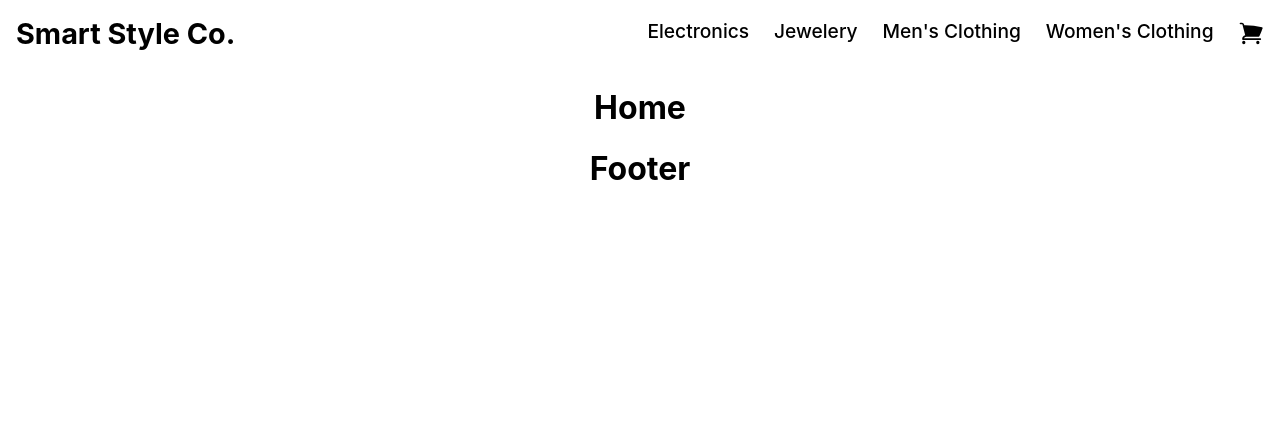
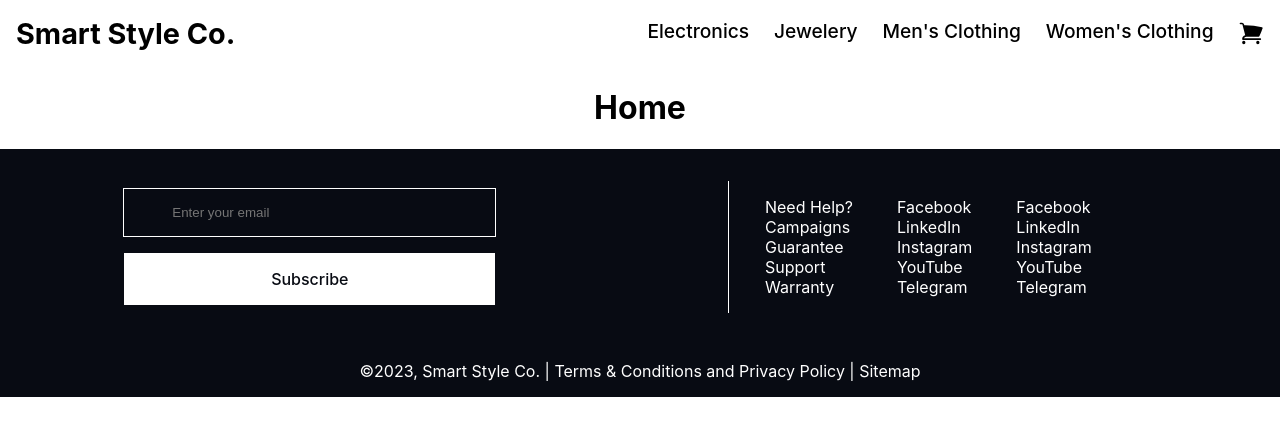
Before and after one commit to Apoorve8055/Smart-Style-Co, a React (Create React App) app: page / in a window 1280 px wide. Shown: the top 436 px of the page. Built offline with nearby package versions, Linux system fonts and the light colour scheme.

Commit message:
Footer Added!

```diff
--- a/src/components/footer/Footer.js
+++ b/src/components/footer/Footer.js
@@ -1,4 +1,47 @@
+import "./Footer.scss";
+
 const Footer = () => {
-  return <h1>Footer</h1>;
+  return (
+    <footer className="footer">
+      <div className="footer-important-links">
+        <div className="footer-subscribe">
+          <input type="text" className="input" placeholder="Enter your email" />
+          <div className="btn">Subscribe</div>
+        </div>
+        <div className="footer-list">
+          <div className="info">
+            <ul>
+              <li>Need Help?</li>
+              <li>Campaigns</li>
+              <li>Guarantee</li>
+              <li>Support</li>
+              <li>Warranty</li>
+            </ul>
+          </div>
+          <div className="social">
+            <ul>
+              <li>Facebook</li>
+              <li>LinkedIn</li>
+              <li>Instagram</li>
+              <li>YouTube</li>
+              <li>Telegram</li>
+            </ul>
+          </div>
+          <div className="useful">
+            <ul>
+              <li>Facebook</li>
+              <li>LinkedIn</li>
+              <li>Instagram</li>
+              <li>YouTube</li>
+              <li>Telegram</li>
+            </ul>
+          </div>
+        </div>
+      </div>
+      <div className="footer-copyright">
+        ©2023, Smart Style Co. | Terms & Conditions and Privacy Policy | Sitemap
+      </div>
+    </footer>
+  );
 };
 export default Footer;
--- a/src/components/footer/Footer.scss
+++ b/src/components/footer/Footer.scss
@@ -0,0 +1,69 @@
+@import "../../utils/mixins/mediaQueries.scss";
+.footer {
+  background-color: #080b13;
+  color: #fff;
+  .footer-important-links {
+    padding: 2rem;
+    display: flex;
+    flex-direction: column;
+    justify-content: space-around;
+    align-items: center;
+
+    .footer-subscribe {
+      display: flex;
+      justify-content: center;
+      flex-direction: column;
+      align-items: center;
+      gap: 16px;
+      width: auto;
+      .input {
+        padding: 1rem 3rem;
+        border: 1px solid #fff;
+        color: #fff;
+        width: 100%;
+        background-color: #080b13;
+      }
+      .btn {
+        padding: 1rem 3rem;
+        color: #080b13;
+        font-weight: 500;
+        width: 100%;
+        background-color: #fff;
+        cursor: pointer;
+      }
+    }
+
+    .footer-list {
+      display: flex;
+      justify-content: space-around;
+      gap: 24px;
+      padding: 1rem;
+
+      ul {
+        list-style: none;
+        padding: 0;
+        margin: 0;
+        padding-left: 20px;
+        text-align: left;
+      }
+
+      li {
+        font-size: 1rem;
+        margin: 0;
+        padding: 0;
+        cursor: pointer;
+      }
+      @include lg {
+        border-left: 1px solid #fff;
+      }
+    }
+    @include lg {
+      display: flex;
+      flex-direction: row;
+    }
+  }
+
+  .footer-copyright {
+    padding: 1rem;
+  }
+}
```
